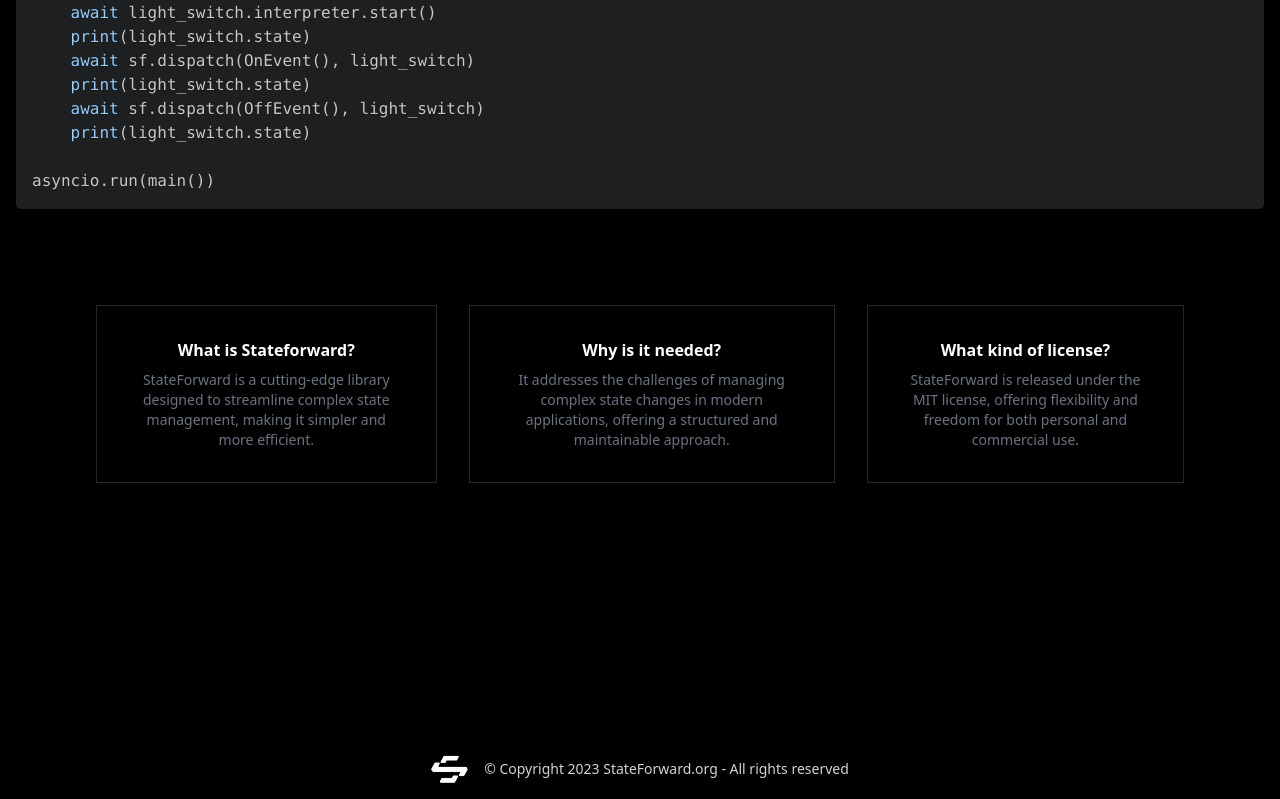
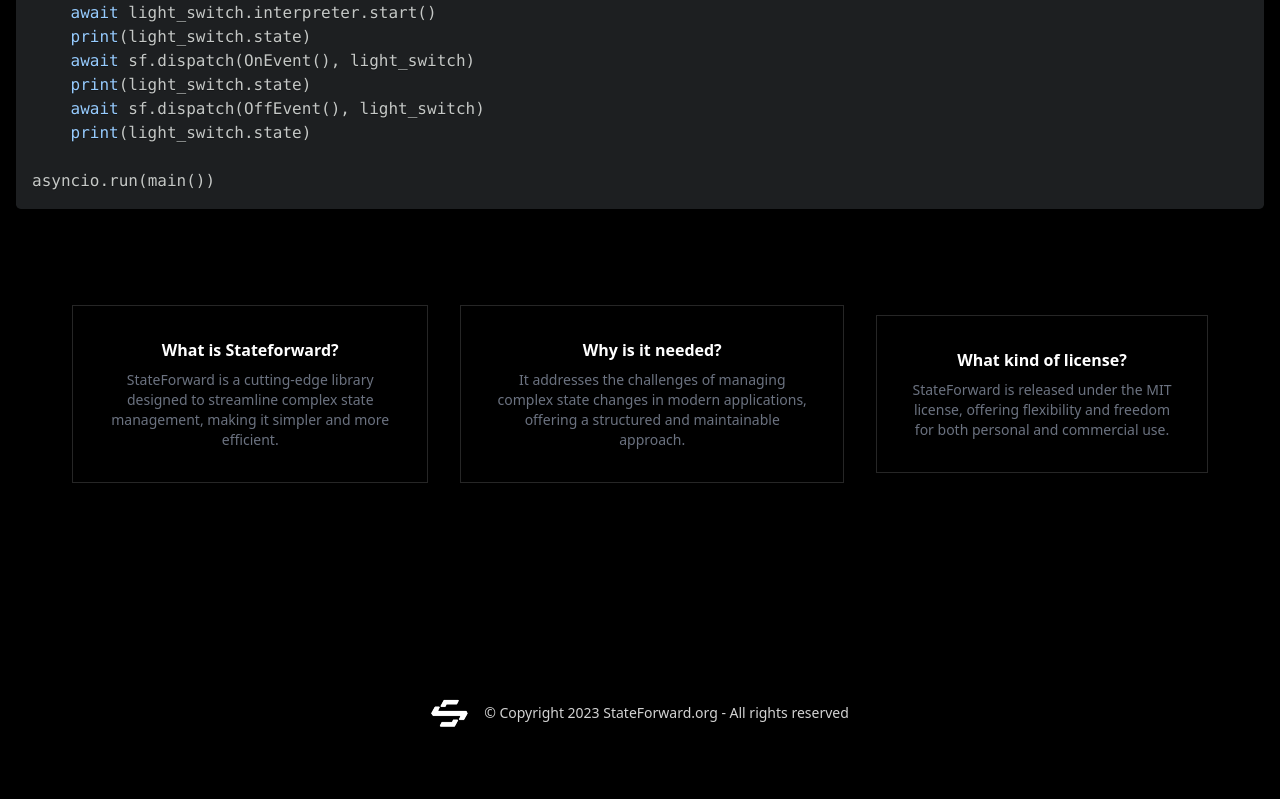
Before and after one commit to stateforward/stateforward_website, a Next.js app: page / in a window 1280 px wide. Shown: the part 1380-2179 px from the top of the page. After the commit the page ends 2123 px from the top, so only its background shows below. Built offline with nearby package versions, Linux system fonts and the light colour scheme.

Commit message:
Fix infocard with and footer on mobile

```diff
--- a/components/Footer.js
+++ b/components/Footer.js
@@ -37,7 +37,7 @@
            <path d="M0.538454 14.6908L1.84618 16.4344C1.96917 16.5984 2.1622 16.6949 2.36718 16.6949H28.716C29.2036 16.6949 29.5183 17.2112 29.2948 17.6446L28.1251 19.9132C27.9016 20.3466 28.2162 20.8629 28.7039 20.8629H32.5254C32.7629 20.8629 32.9816 20.7336 33.096 20.5255L36.3276 14.6499C36.4307 14.4624 36.4351 14.2362 36.3394 14.0448L35.4349 12.2357C35.3246 12.0151 35.0991 11.8757 34.8524 11.8757H7.8373C7.34074 11.8757 7.02686 11.3423 7.26801 10.9082L8.47234 8.74043C8.71349 8.30636 8.39962 7.77292 7.90305 7.77292H4.37555C4.1406 7.77292 3.92386 7.89947 3.80839 8.10409L0.492291 13.98C0.365251 14.2051 0.383366 14.484 0.538454 14.6908ZM21.2921 22.7475L21.9307 21.2576C22.0333 21.0181 22.2687 20.8629 22.5292 20.8629H26.1998C26.6971 20.8629 27.0109 21.3977 26.7683 21.8318L23.7841 27.172C23.669 27.378 23.4515 27.5056 23.2156 27.5056H9.66582C9.1834 27.5056 8.86844 26.9993 9.08159 26.5666L10.5892 23.5057C10.6988 23.2832 10.9253 23.1422 11.1734 23.1422H20.6935C20.954 23.1422 21.1895 22.987 21.2921 22.7475ZM15.288 5.75803L14.6494 7.24797C14.5468 7.48742 14.3114 7.64267 14.0509 7.64267H10.3803C9.88303 7.64267 9.56923 7.10784 9.81181 6.67374L12.796 1.33355C12.9111 1.1276 13.1286 1 13.3645 1H26.9143C27.3967 1 27.7117 1.50622 27.4985 1.93899L25.9909 4.99983C25.8813 5.22238 25.6548 5.36332 25.4067 5.36332H15.8866C15.6261 5.36332 15.3906 5.51858 15.288 5.75803Z" stroke="white" stroke-width="0.180412"/>
            </svg>
       </div>
-      <p>© Copyright 2023 StateForward.org - All rights reserved</p>
+      <p className="justify-center">© Copyright 2023 StateForward.org - All rights reserved</p>
     </footer>
   );
 };
--- a/pages/index.js
+++ b/pages/index.js
@@ -73,7 +73,7 @@
         {showWarningAlert && <div className="alert-warning">Failed to copy!</div>}
               <h2 className="text-3xl font-bold mt-16">See it in action!</h2>
           <TabbedContent />
-          <div className="flex flex-col md:flex-row justify-center items-center mt-4 mb-16 mx-8">
+          <div className="flex flex-col md:flex-row justify-center items-center mt-4 mb-[8px] mx-[8px]">
           <InfoCardGroup />
           </div>
         </div>
```
